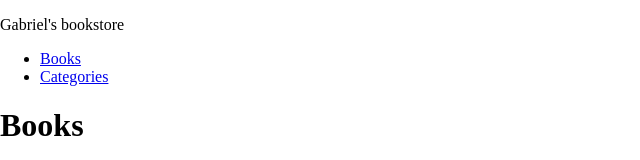
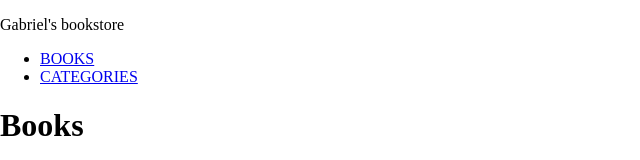
Before and after one commit to Gopxfs/bookstore, a React (Create React App) app: page / in a window 1280 px wide. Shown: the top 160 px of the page, without its empty margins (0-640 px from the left). Built offline with nearby package versions, Linux system fonts and the light colour scheme; no server answers.

Commit message:
Update navLinks names

```diff
--- a/src/components/NavBar.js
+++ b/src/components/NavBar.js
@@ -6,12 +6,12 @@ const Navbar = () => (
     <ul>
       <li>
         <NavLink to="/books">
-          Books
+          BOOKS
         </NavLink>
       </li>
       <li>
         <NavLink to="/categories">
-          Categories
+          CATEGORIES
         </NavLink>
       </li>
     </ul>
```
